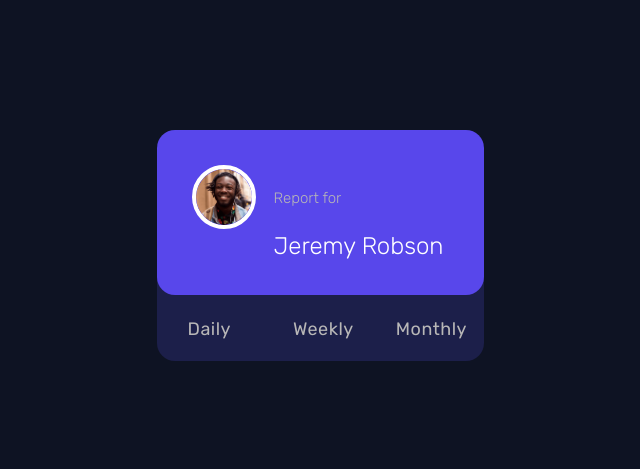
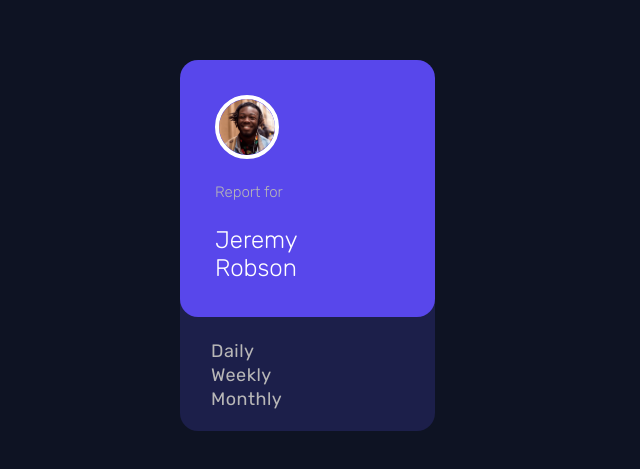
Before and after one commit to CrowdedAstronaut/time-tracking-dashboard, a React (Create React App) app: page / in a window 1280 px wide. Shown: the part 159-628 px from the top of the page, without its empty margins (302-942 px from the left). Built offline with nearby package versions, Linux system fonts and the light colour scheme.

Commit message:
Layout is coming along

```diff
--- a/src/components/UserCard/UserCard.js
+++ b/src/components/UserCard/UserCard.js
@@ -13,7 +13,10 @@ export default function UserCard() {
               <p className="small-text text-muted">
                 Report for
               </p>
-              <p className="big-text">Jeremy Robson</p>
+              <p className="big-text">
+                <div className="first-name">Jeremy</div>
+                <div className="last-name">Robson</div>
+              </p>
             </div>
           </div>
 
--- a/src/css/App.css
+++ b/src/css/App.css
@@ -255,7 +255,8 @@ h6 {
   font-weight: 300;
   line-height: 28px;
   letter-spacing: 0px;
-  text-align: left;
+  display: flex;
+  justify-content: space-around;
 }
 .small-text {
   font-size: 15px;
@@ -308,12 +309,23 @@ h6 {
     margin: 0 auto;
     padding-top: 2em;
   }
+
+  .user-report {
+    flex-direction: column;
+  }
   .timecards {
     grid-template-columns: repeat(3, 1fr);
     grid-template-rows: repeat(2, 1fr);
   }
-  .time-container {
+  .time-container,
+  .user-report-container {
     width: 255px;
+  }
+  .user-report-container {
+    margin-right: 25px;
+  }
+  .big-text {
+    flex-direction: column;
   }
   .last-time {
     font-size: 15px;
@@ -323,4 +335,13 @@ h6 {
   .hours {
     font-size: 56px;
   }
+  .time-option {
+    flex-direction: column;
+    align-items: flex-start;
+  }
+
+  #monthly-btn,
+  #weekly-btn {
+    margin: 0;
+  }
 }
```
